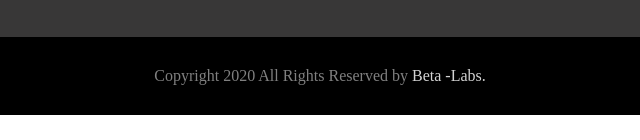
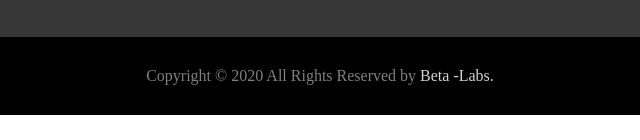
Before and after one commit to yashikagupta108/FullStack_Practical-11, a plain HTML site: page index.html in a window 1280 px wide. Shown: the part 657-797 px from the top of the page, 320-960 px from the left. Drawn offline with Linux system fonts and the light colour scheme.

Commit message:
symbol added

```diff
--- a/index.html
+++ b/index.html
@@ -73,7 +73,7 @@
         </section>
         <section class="sec4">
             <p>
-                Copyright  2020 All Rights Reserved by
+                Copyright &#169; 2020 All Rights Reserved by
                 <a href="https://www.beta-labs.in">Beta -Labs.</a>
             </p>
         </section>
```
